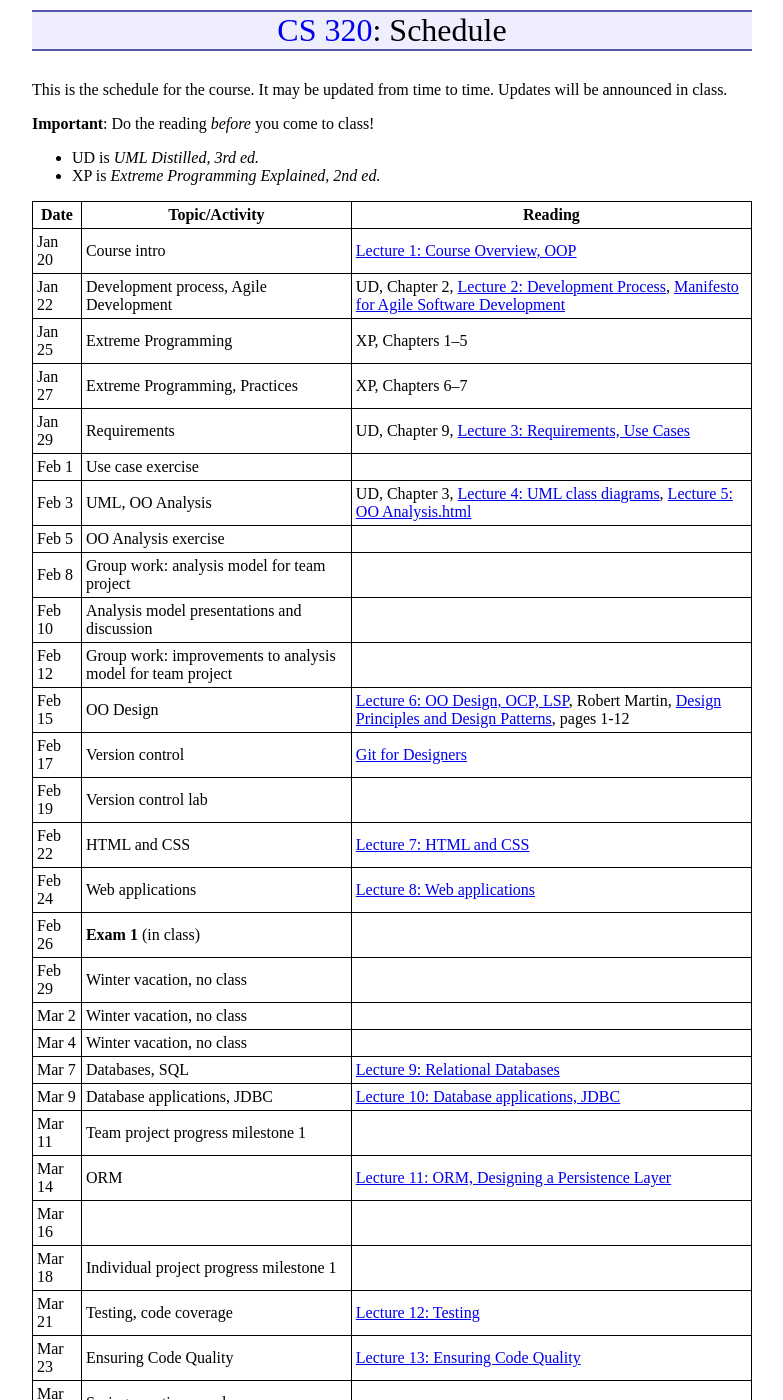
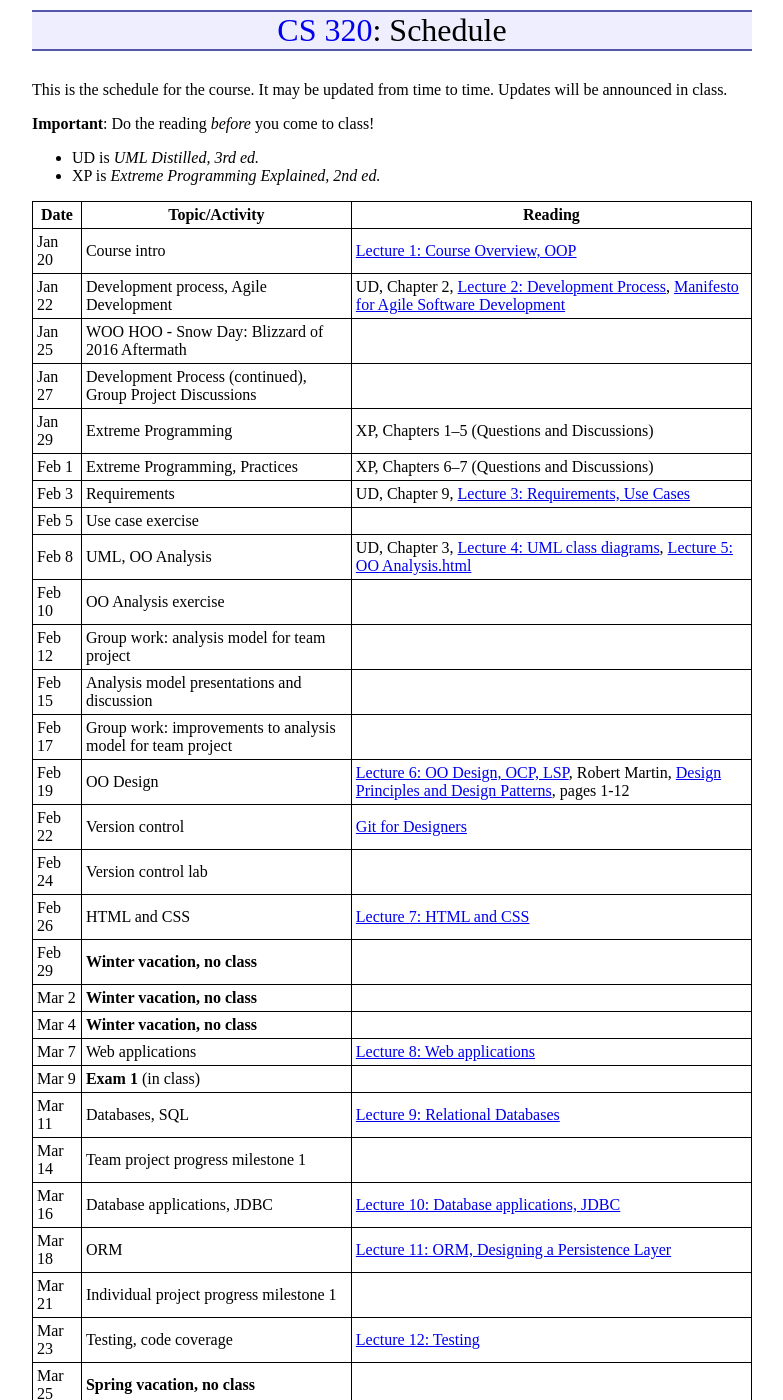
Before and after one commit to ycpcs/cs320-spring2016, a Jekyll site: the page built from schedule.md, in a window 1280 px wide and 1400 px high. Shown: the whole window, without its empty margins (248-1031 px from the left). Built offline with Jekyll 4.4.1, drawn with Linux system fonts in a browser that asks for light colours; Markdown is read by kramdown in place of the engine named in the settings; some of the changed text lies outside the part shown.

Commit message:
schedule updates due to snow day

```diff
--- a/schedule.md
+++ b/schedule.md
@@ -14,38 +14,38 @@ Date | Topic/Activity | Reading
 ---- | -------------- | -------
 Jan 20 | Course intro | [Lecture 1: Course Overview, OOP](lectures/lecture01.html)
 Jan 22 | Development process, Agile Development | UD, Chapter 2, [Lecture 2: Development Process](lectures/lecture02.html), [Manifesto for Agile Software Development](http://www.agilemanifesto.org/)
-Jan 25 | Extreme Programming | XP, Chapters 1&ndash;5
-Jan 27 | Extreme Programming, Practices | XP, Chapters 6&ndash;7
-Jan 29 | Requirements | UD, Chapter 9, [Lecture 3: Requirements, Use Cases](lectures/lecture03.html)
-Feb 1 | Use case exercise |
-Feb 3 | UML, OO Analysis | UD, Chapter 3, [Lecture 4: UML class diagrams](lectures/lecture04.html), [Lecture 5: OO Analysis.html](lectures/lecture05.html)
-Feb 5 | OO Analysis exercise |
-Feb 8 | Group work: analysis model for team project
-Feb 10 | Analysis model presentations and discussion
-Feb 12 | Group work: improvements to analysis model for team project
-Feb 15 | OO Design | [Lecture 6: OO Design, OCP, LSP](lectures/lecture06.html), Robert Martin, [Design Principles and Design Patterns](lectures/lecture06/Principles_and_Patterns.pdf), pages 1-12
-Feb 17 | Version control | [Git for Designers](https://web.archive.org/web/20150301060509/http://hoth.entp.com/output/git_for_designers.html)
-Feb 19 | Version control lab |
-Feb 22 | HTML and CSS | [Lecture 7: HTML and CSS](lectures/lecture07.html)
-Feb 24 | Web applications | [Lecture 8: Web applications](lectures/lecture08.html)
-Feb 26 | **Exam 1** (in class)
-Feb 29 | Winter vacation, no class
-Mar 2 | Winter vacation, no class
-Mar 4 | Winter vacation, no class
-Mar 7 | Databases, SQL | [Lecture 9: Relational Databases](lectures/lecture09.html)
-Mar 9 | Database applications, JDBC | [Lecture 10: Database applications, JDBC](lectures/lecture10.html)
-Mar 11 | Team project progress milestone 1
-Mar 14 | ORM | [Lecture 11: ORM, Designing a Persistence Layer](lectures/lecture11.html)
-Mar 16 |
-Mar 18 | Individual project progress milestone 1
-Mar 21 | Testing, code coverage | [Lecture 12: Testing](lectures/lecture12.html)
-Mar 23 | Ensuring Code Quality | [Lecture 13: Ensuring Code Quality](lectures/lecture13.html)
-Mar 25 | Spring vacation, no class
-Mar 28 | Spring vacation, no class
-Mar 30 | Team project progress milestone 2
-Apr 1 | Static Analysis | [Lecture 14: Static Analysis](lectures/lecture14.html)
-Apr 4 | **Exam 2** (in class)
-Apr 6 |
+Jan 25 | WOO HOO - Snow Day: Blizzard of 2016 Aftermath
+Jan 27 | Development Process (continued), Group Project Discussions
+Jan 29 | Extreme Programming | XP, Chapters 1&ndash;5 (Questions and Discussions)
+Feb 1 | Extreme Programming, Practices | XP, Chapters 6&ndash;7 (Questions and Discussions)
+Feb 3 | Requirements | UD, Chapter 9, [Lecture 3: Requirements, Use Cases](lectures/lecture03.html)
+Feb 5 | Use case exercise |
+Feb 8 | UML, OO Analysis | UD, Chapter 3, [Lecture 4: UML class diagrams](lectures/lecture04.html), [Lecture 5: OO Analysis.html](lectures/lecture05.html)
+Feb 10 | OO Analysis exercise |
+Feb 12 | Group work: analysis model for team project
+Feb 15 | Analysis model presentations and discussion
+Feb 17 | Group work: improvements to analysis model for team project
+Feb 19 | OO Design | [Lecture 6: OO Design, OCP, LSP](lectures/lecture06.html), Robert Martin, [Design Principles and Design Patterns](lectures/lecture06/Principles_and_Patterns.pdf), pages 1-12
+Feb 22 | Version control | [Git for Designers](https://web.archive.org/web/20150301060509/http://hoth.entp.com/output/git_for_designers.html)
+Feb 24 | Version control lab |
+Feb 26 | HTML and CSS | [Lecture 7: HTML and CSS](lectures/lecture07.html)
+Feb 29 | **Winter vacation, no class**
+Mar 2 | **Winter vacation, no class**
+Mar 4 | **Winter vacation, no class**
+Mar 7 | Web applications | [Lecture 8: Web applications](lectures/lecture08.html)
+Mar 9 | **Exam 1** (in class)
+Mar 11 | Databases, SQL | [Lecture 9: Relational Databases](lectures/lecture09.html)
+Mar 14 | Team project progress milestone 1
+Mar 16 | Database applications, JDBC | [Lecture 10: Database applications, JDBC](lectures/lecture10.html)
+Mar 18 | ORM | [Lecture 11: ORM, Designing a Persistence Layer](lectures/lecture11.html)
+Mar 21 | Individual project progress milestone 1
+Mar 23 | Testing, code coverage | [Lecture 12: Testing](lectures/lecture12.html)
+Mar 25 | **Spring vacation, no class**
+Mar 28 | **Spring vacation, no class**
+Mar 30 | Ensuring Code Quality | [Lecture 13: Ensuring Code Quality](lectures/lecture13.html)
+Apr 1 | Team project progress milestone 2
+Apr 4 | Static Analysis | [Lecture 14: Static Analysis](lectures/lecture14.html)
+Apr 6 | **Exam 2** (in class)
 Apr 8 | Individual project progress milestone 2
 Apr 11 |
 Apr 13 |
```
Also changed, not shown: index.md (+1 -1 lines), labs/index.md (+6 -6 lines).
